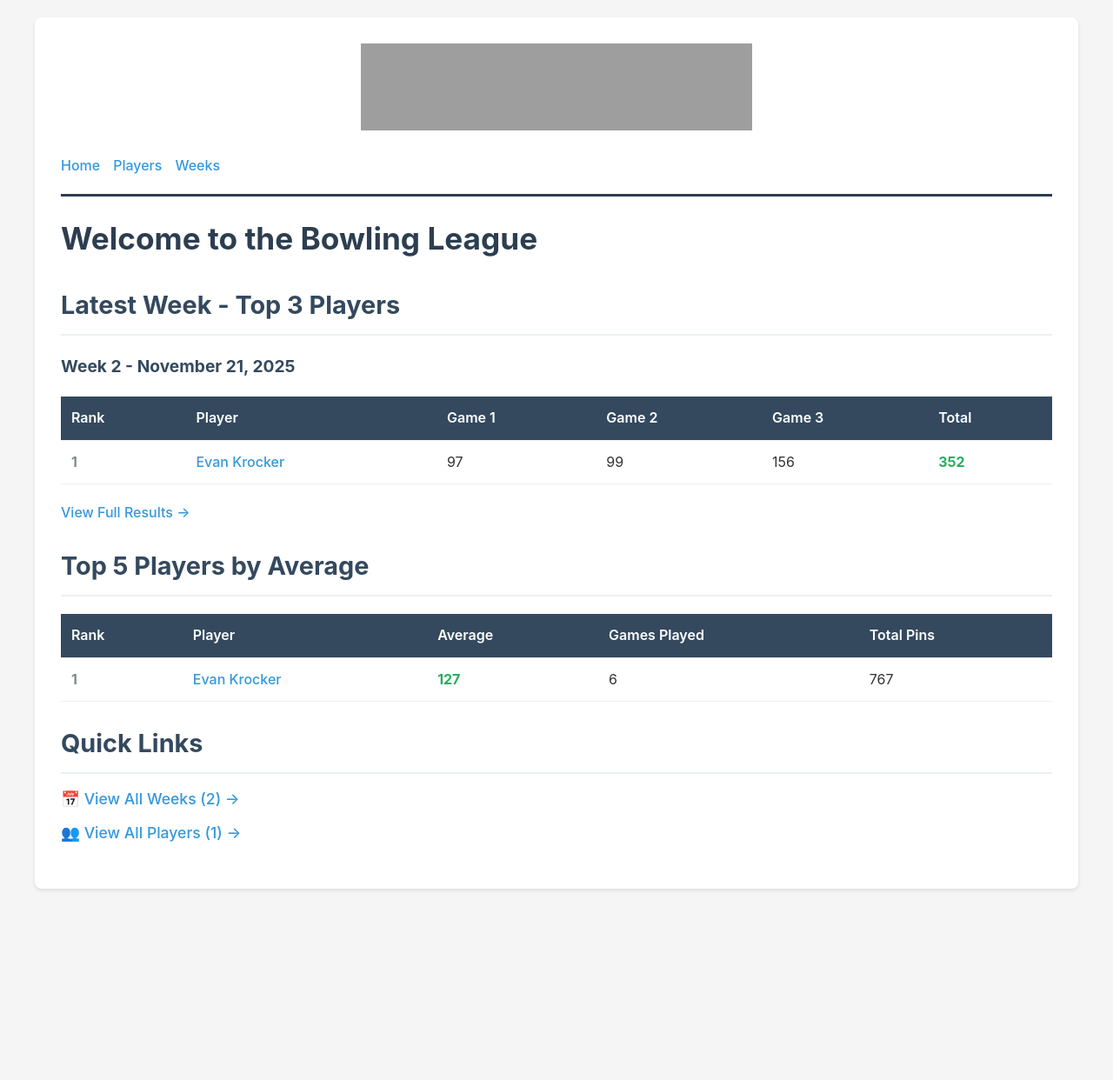
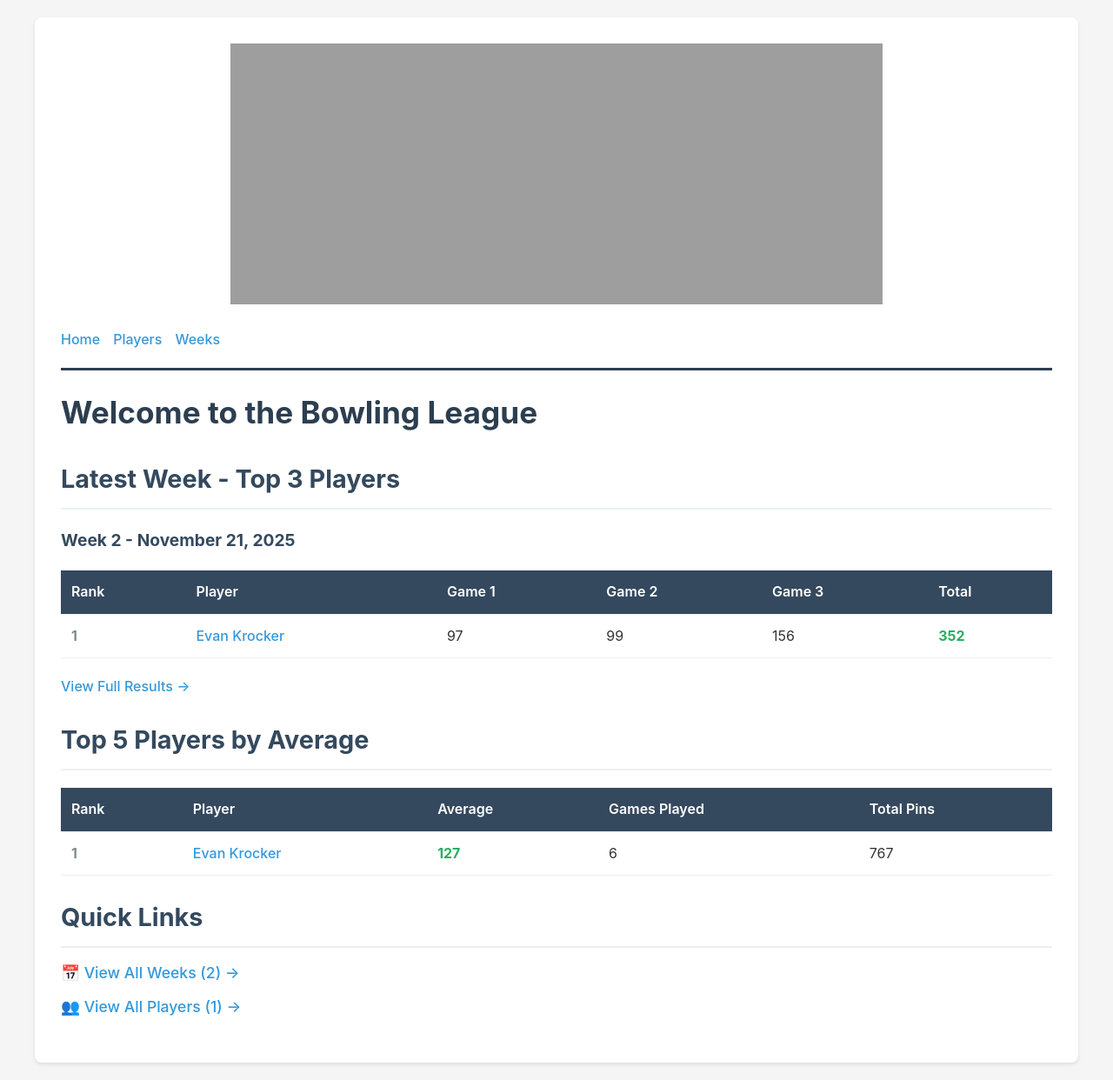
Before and after one commit to evankrocker/rumbucketbowling, a Jekyll site: the page built from index.html, in a window 1280 px wide. Shown: the whole page at 87% size. Built offline with Jekyll 4.4.1, drawn with Linux system fonts in a browser that asks for light colours; before the commit the page ends 1042 px from its top, so only the background shows below that.

Commit message:
Resize header image in default layout
Updated the image size in the header section.

```diff
--- a/_layouts/default.html
+++ b/_layouts/default.html
@@ -188,7 +188,7 @@
         <header>
             <!--<h1><a href="/" style="color: #2c3e50; text-decoration: none;">{{ site.title }}</a></h1>
             <p>{{ site.description }}</p>-->
-            <center><img src="http://rumbucketbowling.net/rumbucket.png" style="height: 100px; width: 450px;"></center>
+            <center><img src="http://rumbucketbowling.net/rumbucket.png" style="height: 300px; width: 750px;"></center>
             <nav>
                 <a href="/">Home</a>
                 <a href="/players/">Players</a>
```
